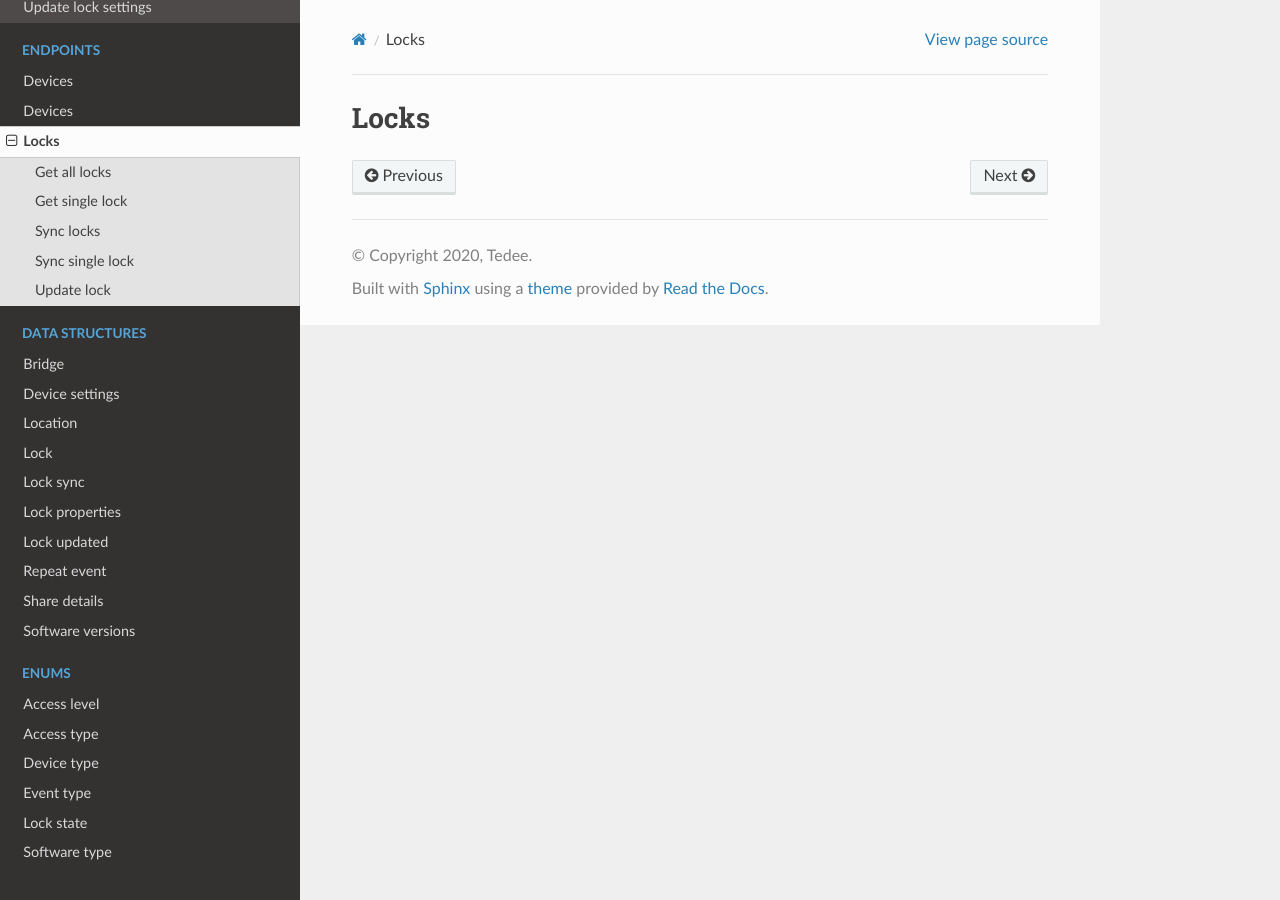
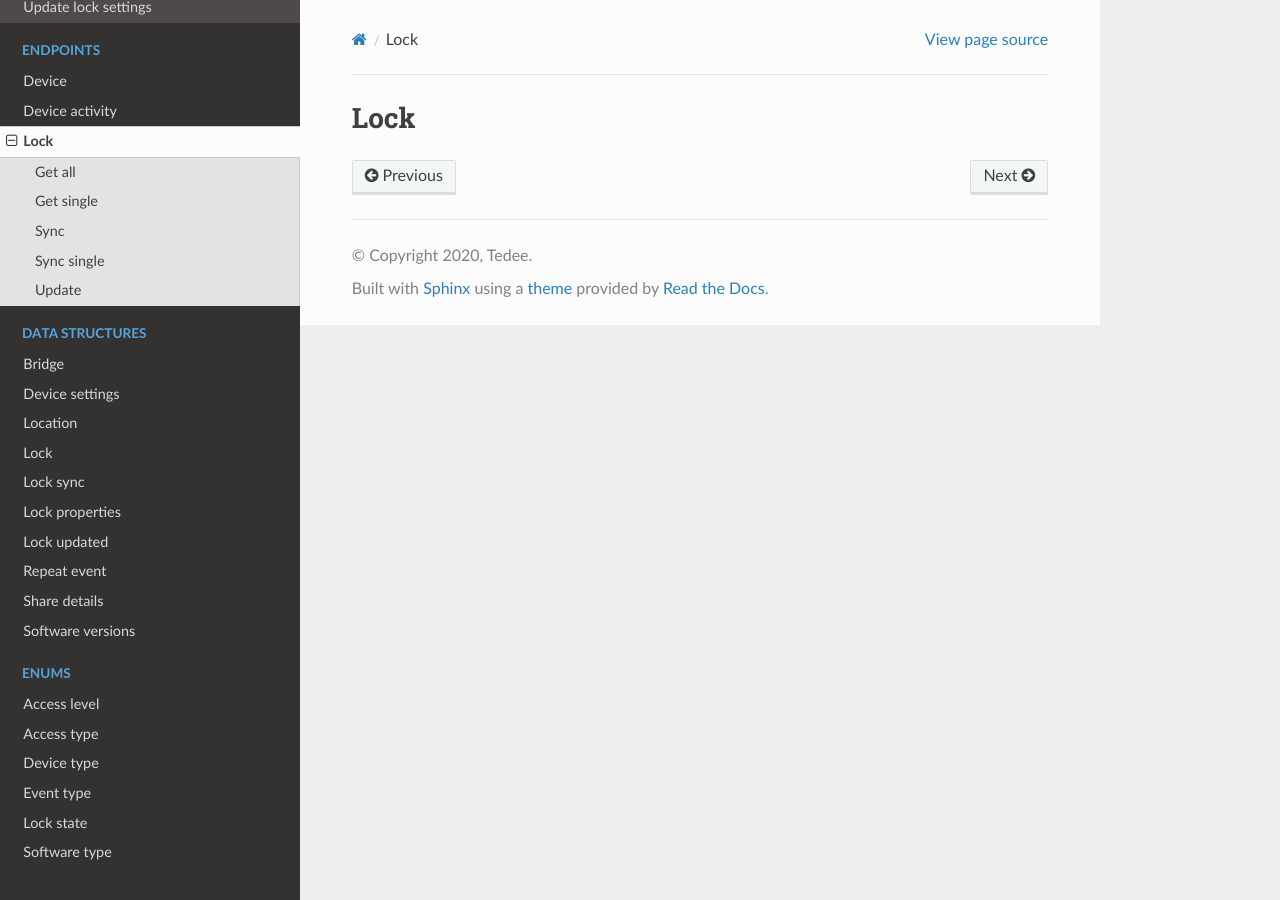
Before and after one commit to tedee-com/tedee-api-doc, a Sphinx documentation site: the page built from docs/source/endpoints/lock/index.rst, in a window 1280 px wide. Built offline with Sphinx 7.4.7 and the Read the Docs theme 2.0.0, drawn with Linux system fonts in a browser that asks for light colours; pages that are not in the unit, such as notebooks, are missing from menus.

Commit message:
refactor

```diff
--- a/docs/source/endpoints/device/index.rst
+++ b/docs/source/endpoints/device/index.rst
@@ -1,8 +1,8 @@
-Devices
+Device
 =========================
 
 .. toctree::
    :maxdepth: 1
    :hidden:
 
-   Get devices with details<get-with-details>
+   Get devices with details <get-all-with-details>
--- a/docs/source/endpoints/deviceactivity/get-all.rst
+++ b/docs/source/endpoints/deviceactivity/get-all.rst
@@ -3,7 +3,9 @@ Get all
 
 Endpoint that returns paged list of activities for provided device id.
 
-``GET |apiUrl|/api/|apiVersion|/my/deviceactivity``
+.. code-block:: sh
+
+    GET |apiUrl|/api/|apiVersion|/my/deviceactivity
 
 **Parameters**
 
--- a/docs/source/endpoints/deviceactivity/index.rst
+++ b/docs/source/endpoints/deviceactivity/index.rst
@@ -1,8 +1,8 @@
-Devices
+Device activity
 =========================
 
 .. toctree::
    :maxdepth: 1
    :hidden:
 
-   Get device activities<get-activities>
+   Get device activities <get-all>
--- a/docs/source/endpoints/lock/index.rst
+++ b/docs/source/endpoints/lock/index.rst
@@ -1,12 +1,12 @@
-Locks
+Lock
 =========================
 
 .. toctree::
    :maxdepth: 1
    :hidden:
 
-   Get all locks<get-all>
-   Get single lock<get-single>
-   Sync locks<sync>
-   Sync single lock<sync-single>
-   Update lock<update-lock>
+   Get all <get-all>
+   Get single <get-single>
+   Sync <sync>
+   Sync single <sync-single>
+   Update <update>
--- a/docs/source/howtos/update-lock-settings.rst
+++ b/docs/source/howtos/update-lock-settings.rst
@@ -5,7 +5,7 @@ If you want to update lock settings, the first thing you need to do is use endpo
 This endpoint will return data for the selected lock. The data includes the **revision** attribute.
 This is the version of the current lock settings and you must provide this value in the update request.
 
-After successfully retrieving the revision of the current lock settings, you can use endpoint :doc:`Update lock <../endpoints/lock/update-lock>` to update the lock.
+After successfully retrieving the revision of the current lock settings, you can use endpoint :doc:`Update lock <../endpoints/lock/update>` to update the lock.
 
 All parameters in this endpoint (except id and revision) are optional.
 This means that specifying a given parameter will update its value in the database. If a given parameter is not specified, its value will not change.
```
Also changed, not shown: docs/source/index.rst (+19 -19 lines), docs/source/endpoints/device/get-all-with-details.rst (renamed from docs/source/endpoints/device/get-with-details.rst), docs/source/endpoints/lock/update.rst (renamed from docs/source/endpoints/lock/update-lock.rst).
